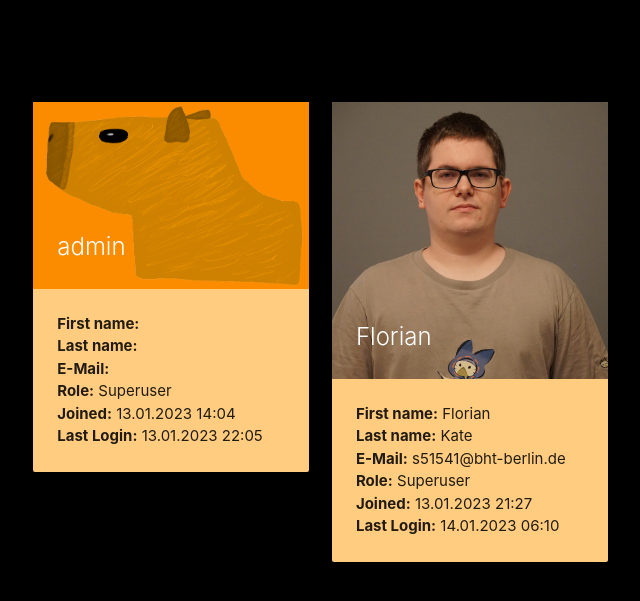
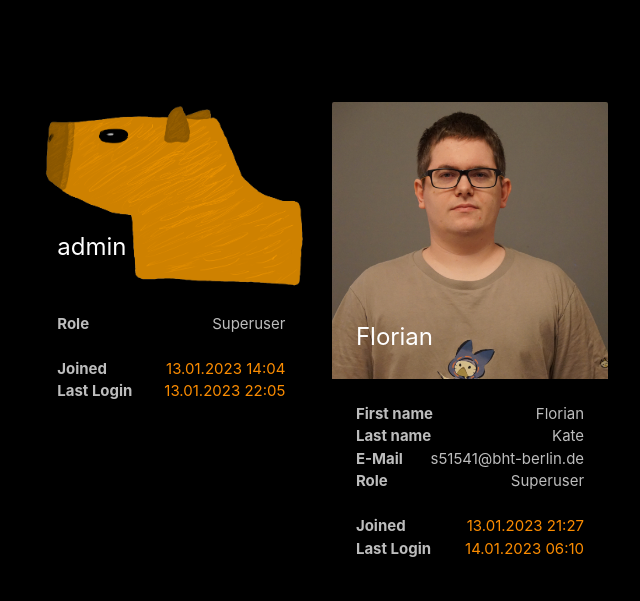
Before and after one commit to fnyrawr/uni_project_website, a Django app: page /users/show/ in a window 1280 px wide. Shown: the part 64-665 px from the top of the page, without its empty margins (170-810 px from the left). Run offline with Django 4.2, Linux system fonts and the light colour scheme; a user stored in the database is signed in; data comes from the database, SQL or seed files in the repository; both versions use the stored data as it was after the commit.

Commit message:
some design changes

```diff
--- a/static/css/theming.css
+++ b/static/css/theming.css
@@ -30,15 +30,19 @@ label.active {
 }
 
 .dropdown-content {
-  background-color: #FF9800  !important;
+  background-color: #000000  !important;
 }
 
 .dropdown-content li>span {
-  color: #FB8C00  !important;
+  background-color: #000000  !important;
+}
+
+.dropdown-content li>span.hover {
+  background-color: #FB8C00  !important;
 }
 
 .dropdown-content li>a {
-  color: #FFFFFF !important;
+  color: #FB8C00 !important;
 }
 
 .select-content li>span {
--- a/templates/base.html
+++ b/templates/base.html
@@ -34,7 +34,7 @@
                 <li><a class="waves-effect waves-light" href="{% url 'logout' %}"><i class="material-icons left">logout</i> Logout</a></li>
             </ul>
             <nav>
-                <div class="nav-wrapper orange">
+                <div class="nav-wrapper orange darken-1">
                     <ul id="nav-categories" class="left">
                         <li><img src="{% static '/images/logo.png' %}" alt="Logo" height="64px"></li>
                         <li><a class="waves-effect waves-light" href="{% url 'about' %}">About</a></li>
--- a/templates/userlist.html
+++ b/templates/userlist.html
@@ -10,24 +10,34 @@
         <div class="row">
             {% for myuser in all_users %}
                 <div class="col s3 m4">
-                    <div class="card orange lighten-3 z-depth-3">
+                    <div class="card black z-depth-3">
                         <div class="card-image">
                             {% if myuser.profile_picture %}
                                 <img src="{{ myuser.profile_picture.url }}">
                             {% else %}
-                                <div class="orange darken-1">
+                                <div class="black">
                                     <img src="{% static '/images/Capybara.png' %}">
                                 </div>
                             {% endif %}
-                            <span class="card-title">{{ myuser }}</span>
+                            <span class="card-title"><b>{{ myuser }}</b></span>
                         </div>
-                            <div class="card-content">
-                                <p><b>First name:</b> {{ myuser.first_name }}</p>
-                                <p><b>Last name:</b> {{ myuser.last_name }}</p>
-                                <p><b>E-Mail:</b> {{ myuser.email }}</p>
-                                <p><b>Role:</b> {{myuser.get_role_display}}</p>
-                                <p><b>Joined:</b> {{myuser.date_joined|date:"d.m.Y H:i"}}</p>
-                                <p><b>Last Login:</b> {{myuser.last_login|date:"d.m.Y H:i"}}</p>
+                            <div class="card-content grey-text text-lighten-1">
+                                {% if myuser.first_name %}
+                                    <span><b>First name</b></span>
+                                    <span class="right">{{ myuser.first_name }}</span><br>
+                                {% endif %}
+                                {% if myuser.last_name %}
+                                    <span><b>Last name</b></span>
+                                    <span class="right">{{ myuser.last_name }}</span><br>
+                                {% endif %}
+                                {% if myuser.email %}
+                                    <span><b>E-Mail</b></span>
+                                    <span class="right">{{ myuser.email }}</span><br>
+                                {% endif %}
+                                <span><b>Role</b></span>
+                                <span class="right">{{myuser.get_role_display}}</span><br><br>
+                                <span><b>Joined</b></span><span class="orange-text text-darken-1 right">{{myuser.date_joined|date:"d.m.Y H:i"}}</span><br>
+                                <span><b>Last Login</b></span><span class="orange-text text-darken-1 right">{{myuser.last_login|date:"d.m.Y H:i"}}</span>
                             </div>
                         </div>
                     </div>
@@ -35,7 +45,7 @@
             </div>
         </div>
         {% else %}
-            <p>Please go along, there is nothing to see here.<p>
+            <h5 class="grey-text text-lighten-1">Please go along, there is nothing to see here.<p>
         {% endif %}
     </div>
 {% endblock %}
```
Also changed, not shown: templates/about.html (+7 -7 lines), db.sqlite3.
